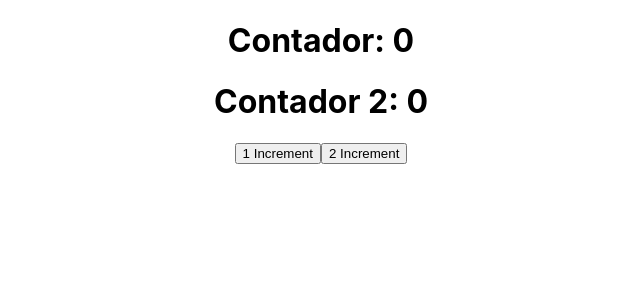
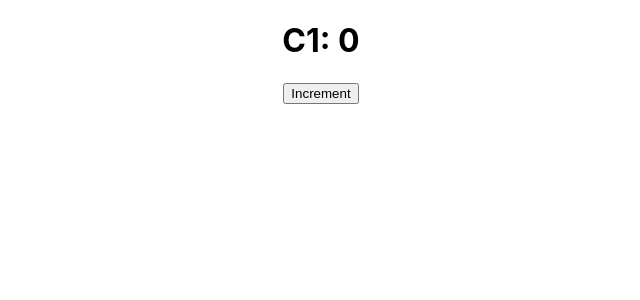
Before and after one commit to AugustoTI/estudo-sobre-hooks, a React (Create React App) app: page / in a window 1280 px wide. Shown: the top 300 px of the page, without its empty margins (319-959 px from the left). Built offline with nearby package versions, Linux system fonts and the light colour scheme.

Commit message:
estudo sobre o useCallback

```diff
--- a/src/App.js
+++ b/src/App.js
@@ -1,41 +1,31 @@
-// import logo from './logo.svg';
+import P from 'prop-types'; // Lib usada para validar props no React (Alternativa do TypeScript)
 import './App.css';
-import { useState, useEffect } from 'react';
+import { memo, useState, useEffect, useCallback } from 'react';
+
+// Componente que é salvo na "memoria" do React. É renderizado quando o React dececta alteração e depois é salvo novamente
+const Button = memo(function button({ incrementBtn }) {
+  console.log('Filho, renderizou');
+  return <button onClick={() => incrementBtn(100)}>Increment</button>;
+});
+
+Button.propTypes = {
+  incrementBtn: P.func,
+};
 
 function App() {
   const [counter, setCounter] = useState(0);
-  const [counter2, setCounter2] = useState(0);
 
-  //ComponentDidUpdate = Executado toda vez que meu componente é atualizado
-  useEffect(() => {
-    console.log('ComponentDidUpdate');
-  });
+  console.log('Pai, renderizou');
 
-  //ComponentDidMount (Sem dependencias) = Executa apenas 1 vez quando o componente é montado
-  useEffect(() => {
-    console.log('ComponentDidMount');
-    document.querySelector('h1').addEventListener('click', () => console.log('H1 foi clicado'));
-
-    //ComponentWillUnmount = Quando o componente é desmontado
-    return () => {
-      document.querySelector('h1').removeEventListener('click', () => console.log('H1 foi clicado'));
-    };
+  //Função que é salva na "memoria" do componente, fazendo que não precise reescrever a função toda vez que é redenrizada novamente
+  const handleClick = useCallback((num) => {
+    setCounter((counter) => counter + num);
   }, []);
-
-  //ComponentDidMount (Com Dependencias) = Executa cada vez que minha dependencia é a atualizada
-  useEffect(() => {
-    console.log('C:', counter, 'C2:', counter2);
-  }, [counter, counter2]);
-
-  const handleClick = () => setCounter(counter + 1);
-  const handleClick2 = () => setCounter2(counter2 + 1);
 
   return (
     <div className="App">
-      <h1>Contador: {counter}</h1>
-      <h1>Contador 2: {counter2}</h1>
-      <button onClick={handleClick}>1 Increment</button>
-      <button onClick={handleClick2}>2 Increment</button>
+      <h1>C1: {counter}</h1>
+      <Button incrementBtn={handleClick} />
     </div>
   );
 }
```
